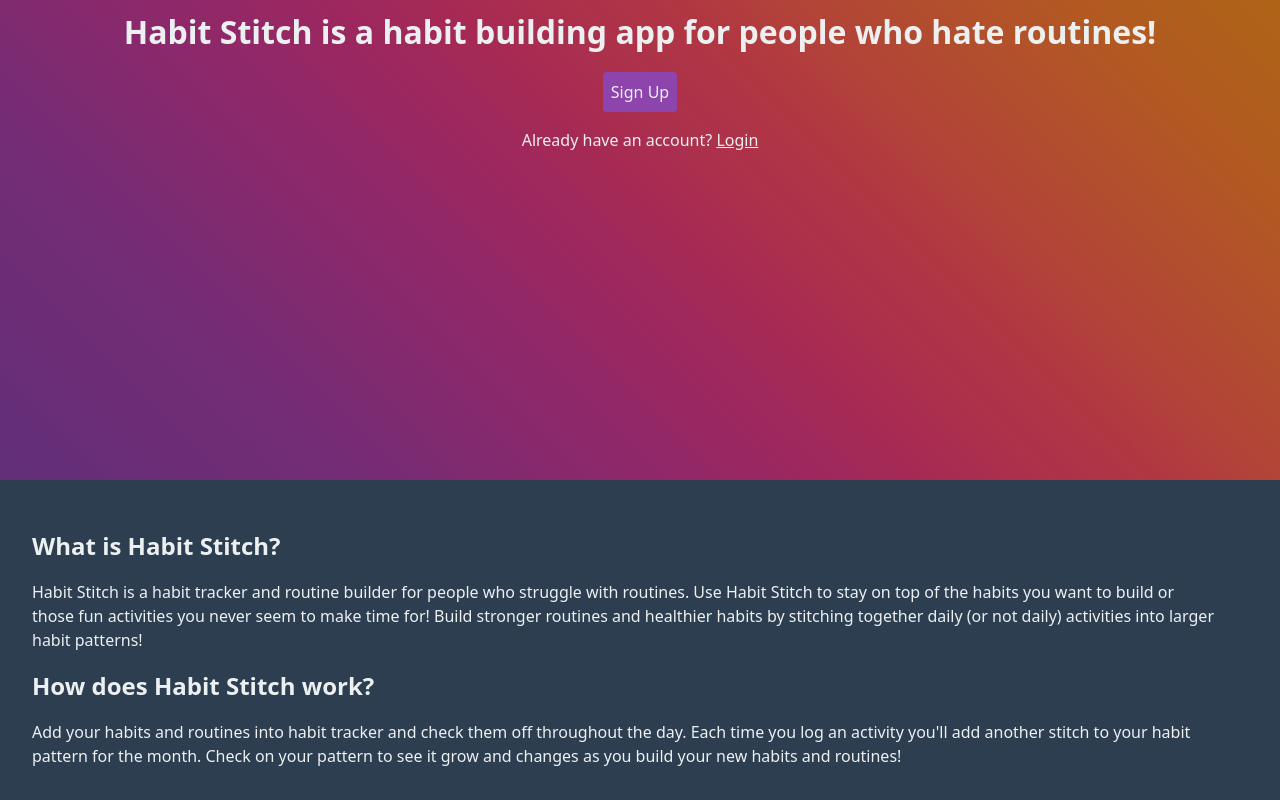
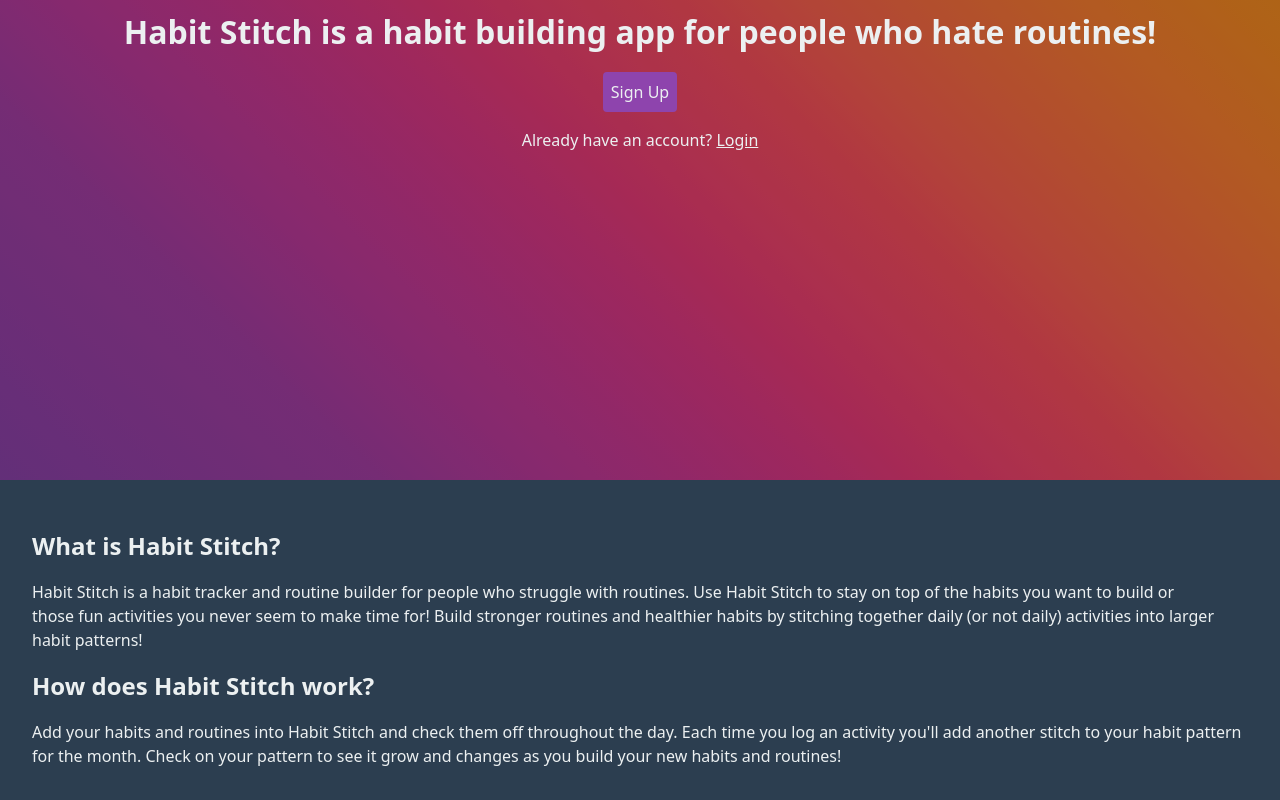
Before and after one commit to jamesspearsv/habit-stitch, a Vue app: page / in a window 1280 px wide. Shown: the part 320-1120 px from the top of the page. Built offline with nearby package versions, Linux system fonts and the light colour scheme; no server answers; what pocketbase would draw is missing.

Commit message:
Hotfix: Fix typo on landing page

```diff
--- a/src/views/LandingView.vue
+++ b/src/views/LandingView.vue
@@ -15,7 +15,7 @@
       </p>
       <h2>How does Habit Stitch work?</h2>
       <p>
-        Add your habits and routines into habit tracker and check them off throughout the day. Each
+        Add your habits and routines into Habit Stitch and check them off throughout the day. Each
         time you log an activity you'll add another stitch to your habit pattern for the month.
         Check on your pattern to see it grow and changes as you build your new habits and routines!
       </p>
```
